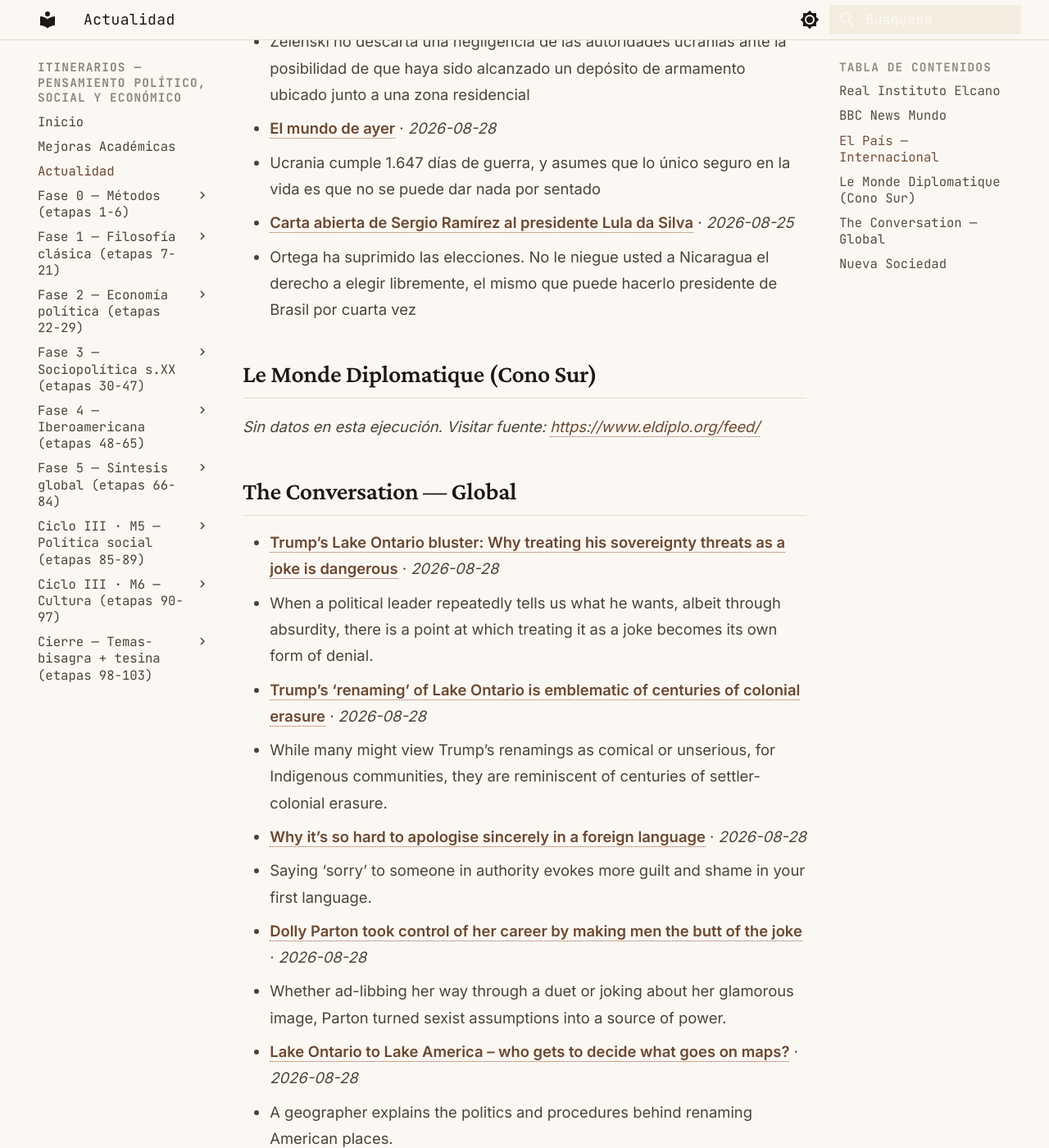
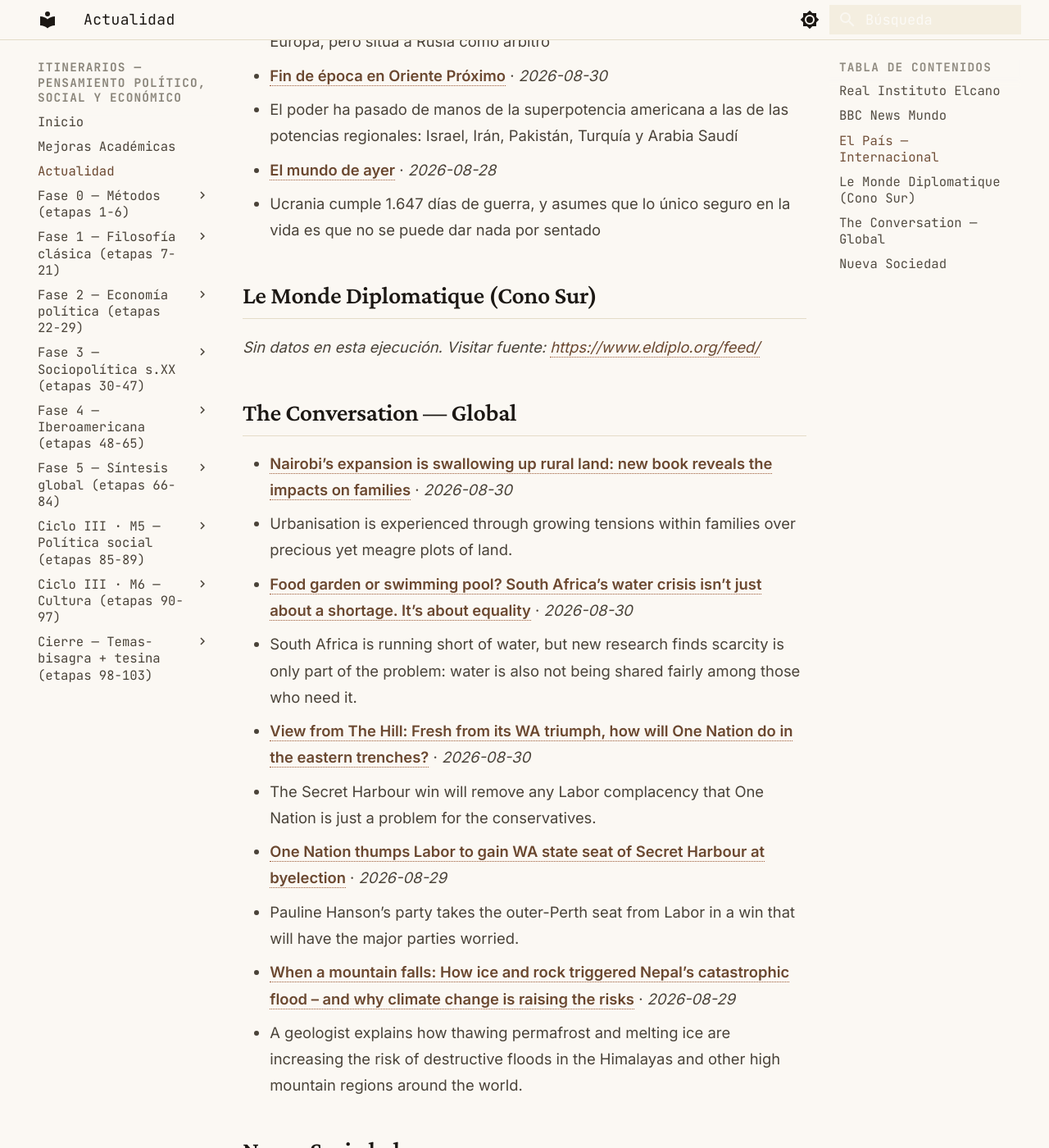
Before and after one commit to MrSpagVi/Curso, an MkDocs documentation site: the page built from docs/actualidad.md, in a window 1280 px wide and 1400 px high, scrolled down 2293 px. Shown: the whole window at 82% size. Built offline with MkDocs 1.6.1 and Material for MkDocs 9.7.7, drawn with Linux system fonts in a browser that asks for light colours; some of the changed text lies outside the part shown.

Commit message:
auto: actualidad 2026-08-30

```diff
--- a/docs/actualidad.md
+++ b/docs/actualidad.md
@@ -6,7 +6,7 @@ title: Actualidad
 
 Últimos titulares de fuentes que dictan agenda en ciencia política y geopolítica. Actualizado automáticamente cada día (vía GitHub Actions).
 
-_Última actualización: 2026-08-29 12:00 UTC_
+_Última actualización: 2026-08-30 10:57 UTC_
 
 !!! tip "Ritual mensual — #actualidad"
     El último sábado de cada mes: agarrá **un** titular de los de abajo y escribí **300 palabras** aplicándole **2 autores** del último mes que leíste. ¿Qué diría cada uno? ¿En qué chocan? No resumas la noticia — usala como caso para pensar con las herramientas que venís construyendo. Guardá el texto con el tag `#actualidad` en tu sistema de notas. Esto convierte la teoría en criterio sobre la coyuntura: el objetivo del plan no es citar a Maquiavelo, es leer el presente con él.
@@ -17,29 +17,29 @@ _Sin datos en esta ejecución. Visitar fuente: [https://www.realinstitutoelcano.
 
 ## BBC News Mundo
 
-- **[Qué sentí el día que conocí a Ratko Mladić, el fanático militar que luego se convirtió en el "carnicero de Bosnia"](https://www.bbc.com/mundo/articles/clym02yedz8o?at_medium=RSS&at_campaign=rss)** · *2026-08-29*
-  - El corresponsal especial de la BBC Allan Little conoció al "carnicero de Bosnia" en los primeros meses de la guerra de los Balcanes de los años 90.
+- **[Fui secuestrada por Corea del Norte y forzada a casarme con un soldado de EE.UU.](https://www.bbc.com/mundo/articles/cn7n8mp86m5o?at_medium=RSS&at_campaign=rss)** · *2026-08-30*
+  - Hitomi Soga estuvo retenida durante más de dos décadas; es una de al menos 17 ciudadanas que, según Japón, fueron secuestradas durante las décadas de 1970 y 1980.
+- **[Islandia rechaza por estrecho margen la posibilidad de adherirse a la UE en un referendo que marca la división en el país](https://www.bbc.com/mundo/articles/c2dwx19gp8no?at_medium=RSS&at_campaign=rss)** · *2026-08-30*
+  - Según los informes preliminares, el 52,5% rechazó la propuesta del gobierno, mientras que el 47,5% la aprobó. La diferencia entre ambos fue de unos 9.500 votos.
 - **[Donald Trump y Delcy Rodríguez anuncian un acuerdo que otorga a EE.UU. el control de más del 20% de las reservas de petróleo de Venezuela](https://www.bbc.com/mundo/articles/cwyz1d15w9go?at_medium=RSS&at_campaign=rss)** · *2026-08-29*
   - Según la presidenta interina de Venezuela, operadores privados de Estados Unidos desarrollarán 17 yacimientos petroleros que contienen unos 65.000 millones de barriles de reservas.
-- **[Por qué Marta Luisa de Noruega, la princesa "clarividente" casada con un chamán, no podrá ser reina pese a ser mayor que su hermano Haakon](https://www.bbc.com/mundo/articles/cx2z7gv7lepo?at_medium=RSS&at_campaign=rss)** · *2026-08-29*
-  - Aunque es la primogénita de Harald V, no será reina debido a una ley que estaba vigente cuando nació. Su hermano menor acaba de heredar el trono.
+- **["No me apetece beber ni una gota más": cómo las nuevas inyecciones para perder peso afectan al consumo de alcohol](https://www.bbc.com/mundo/articles/cedjde06x92o?at_medium=RSS&at_campaign=rss)** · *2026-08-30*
+  - Algunas personas que consumen medicamentos para bajar de peso afirman que sus antojos de alcohol desaparecieron o que sintieron náuseas al beber.
 - **[Por qué las imágenes de las inundaciones en Tíbet no se están mostrando en China y sabemos poco sobre las víctimas allí](https://www.bbc.com/mundo/articles/czrz3mm0d82o?at_medium=RSS&at_campaign=rss)** · *2026-08-29*
   - Algunas de las imágenes más impactantes de las mortales inundaciones repentinas permanecen ocultas al público en China.
-- **[Los misterios y secretos medievales que están siendo revelados gracias a la IA](https://www.bbc.com/mundo/articles/c70yw94rvyvo?at_medium=RSS&at_campaign=rss)** · *2026-08-29*
-  - En bibliotecas y archivos de todo el mundo se encuentran mensajes y documentos históricos ocultos tras cifrados incomprensibles y ahora la IA está ayudando a los historiadores a descifrar estos textos misteriosos.
 
 ## El País — Internacional
 
-- **[Trump anuncia un acuerdo con Venezuela para adueñarse de parte de sus reservas petroleras](https://elpais.com/us/2026-08-28/trump-anuncia-un-acuerdo-con-venezuela-para-aduenarse-de-parte-de-su-sector-petrolero.html)** · *2026-08-29*
-  - El presidente de Estados Unidos asegura que el pacto, por 65.000 millones de barriles, “más que duplica las reservas petroleras estadounidenses”
-- **[Trump y el petróleo venezolano, un “acuerdo” con muchos cabos sueltos](https://elpais.com/internacional/2026-08-29/trump-y-el-petroleo-venezolano-un-acuerdo-con-muchos-cabos-sueltos.html)** · *2026-08-29*
-  - Las petroleras estadounidenses se garantizan grandes volúmenes de crudo pesado a largo plazo, pero, frente a lo que publicita la Casa Blanca, el pacto no abaratará la gasolina en lo inmediato
-- **[Al menos 38 muertos en un bombardeo ruso contra Kiev en uno de los peores ataques de la guerra](https://elpais.com/internacional/2026-08-29/al-menos-27-muertos-en-un-bombardeo-ruso-contra-kiev-en-uno-de-los-peores-ataques-de-la-guerra.html)** · *2026-08-29*
-  - Zelenski no descarta una negligencia de las autoridades ucranias ante la posibilidad de que haya sido alcanzado un depósito de armamento ubicado junto a una zona residencial
+- **[Islandia cierra la puerta a la integración en la Unión Europea](https://elpais.com/internacional/2026-08-30/islandia-cierra-la-puerta-a-la-integracion-en-la-union-europea.html)** · *2026-08-30*
+  - La población del país nórdico rechaza en un ajustado referéndum reabrir las negociaciones con Bruselas
+- **[La campaña militar de Estados Unidos en América Latina entra en una nueva fase tras un año de ataques a supuestas narcolanchas](https://elpais.com/america/2026-08-30/la-campana-militar-de-estados-unidos-en-america-latina-entra-en-una-nueva-fase-tras-un-ano-de-ataques-a-supuestas-narcolanchas.html)** · *2026-08-30*
+  - Mientras Washington retoma los bombardeos tras una pausa de dos meses, los expertos denuncian que la antigua Operación Lanza del Sur se transforma y puede dar paso a ataques terrestres
+- **[La nueva ruta del Ártico redibuja los mapas de la economía y la geopolítica](https://elpais.com/internacional/2026-08-30/la-nueva-ruta-del-artico-redibuja-los-mapas-de-la-economia-y-la-geopolitica.html)** · *2026-08-30*
+  - El deshielo abre la puerta a rutas comerciales regulares entre Asia y Europa, pero sitúa a Rusia como árbitro
+- **[Fin de época en Oriente Próximo](https://elpais.com/internacional/2026-08-30/fin-de-epoca-en-oriente-proximo.html)** · *2026-08-30*
+  - El poder ha pasado de manos de la superpotencia americana a las de las potencias regionales: Israel, Irán, Pakistán, Turquía y Arabia Saudí
 - **[El mundo de ayer](https://elpais.com/opinion/2026-08-28/el-mundo-de-ayer.html)** · *2026-08-28*
   - Ucrania cumple 1.647 días de guerra, y asumes que lo único seguro en la vida es que no se puede dar nada por sentado
-- **[Carta abierta de Sergio Ramírez al presidente Lula da Silva](https://elpais.com/opinion/2026-08-25/carta-abierta-de-sergio-ramirez-al-presidente-lula-da-silva.html)** · *2026-08-25*
-  - Ortega ha suprimido las elecciones. No le niegue usted a Nicaragua el derecho a elegir libremente, el mismo que puede hacerlo presidente de Brasil por cuarta vez
 
 ## Le Monde Diplomatique (Cono Sur)
 
@@ -47,16 +47,16 @@ _Sin datos en esta ejecución. Visitar fuente: [https://www.eldiplo.org/feed/](h
 
 ## The Conversation — Global
 
-- **[Trump’s Lake Ontario bluster: Why treating his  sovereignty threats as a joke is dangerous](https://theconversation.com/trumps-lake-ontario-bluster-why-treating-his-sovereignty-threats-as-a-joke-is-dangerous-290701)** · *2026-08-28*
-  - When a political leader repeatedly tells us what he wants, albeit through absurdity, there is a point at which treating it as a joke becomes its own form of denial.
-- **[Trump’s ‘renaming’ of Lake Ontario is emblematic of centuries of colonial erasure](https://theconversation.com/trumps-renaming-of-lake-ontario-is-emblematic-of-centuries-of-colonial-erasure-290700)** · *2026-08-28*
-  - While many might view Trump’s renamings as comical or unserious, for Indigenous communities, they are reminiscent of centuries of settler-colonial erasure.
-- **[Why it’s so hard to apologise sincerely in a foreign language](https://theconversation.com/why-its-so-hard-to-apologise-sincerely-in-a-foreign-language-289918)** · *2026-08-28*
-  - Saying ‘sorry’ to someone in authority evokes more guilt and shame in your first language.
-- **[Dolly Parton took control of her career by making men the butt of the joke](https://theconversation.com/dolly-parton-took-control-of-her-career-by-making-men-the-butt-of-the-joke-290574)** · *2026-08-28*
-  - Whether ad-libbing her way through a duet or joking about her glamorous image, Parton turned sexist assumptions into a source of power.
-- **[Lake Ontario to Lake America – who gets to decide what goes on maps?](https://theconversation.com/lake-ontario-to-lake-america-who-gets-to-decide-what-goes-on-maps-290698)** · *2026-08-28*
-  - A geographer explains the politics and procedures behind renaming American places.
+- **[Nairobi’s expansion is swallowing up rural land: new book reveals the impacts on families](https://theconversation.com/nairobis-expansion-is-swallowing-up-rural-land-new-book-reveals-the-impacts-on-families-289739)** · *2026-08-30*
+  - Urbanisation is experienced through growing tensions within families over precious yet meagre plots of land.
+- **[Food garden or swimming pool? South Africa’s water crisis isn’t just about a shortage. It’s about equality](https://theconversation.com/food-garden-or-swimming-pool-south-africas-water-crisis-isnt-just-about-a-shortage-its-about-equality-287716)** · *2026-08-30*
+  - South Africa is running short of water, but new research finds scarcity is only part of the problem: water is also not being shared fairly among those who need it.
+- **[View from The Hill: Fresh from its WA triumph, how will One Nation do in the eastern trenches?](https://theconversation.com/view-from-the-hill-fresh-from-its-wa-triumph-how-will-one-nation-do-in-the-eastern-trenches-290346)** · *2026-08-30*
+  - The Secret Harbour win will remove any Labor complacency that One Nation is just a problem for the conservatives.
+- **[One Nation thumps Labor to gain WA state seat of Secret Harbour at byelection](https://theconversation.com/one-nation-thumps-labor-to-gain-wa-state-seat-of-secret-harbour-at-byelection-290620)** · *2026-08-29*
+  - Pauline Hanson’s party takes the outer-Perth seat from Labor in a win that will have the major parties worried.
+- **[When a mountain falls: How ice and rock triggered Nepal’s catastrophic flood – and why climate change is raising the risks](https://theconversation.com/when-a-mountain-falls-how-ice-and-rock-triggered-nepals-catastrophic-flood-and-why-climate-change-is-raising-the-risks-290779)** · *2026-08-29*
+  - A geologist explains how thawing permafrost and melting ice are increasing the risk of destructive floods in the Himalayas and other high mountain regions around the world.
 
 ## Nueva Sociedad
 
```
